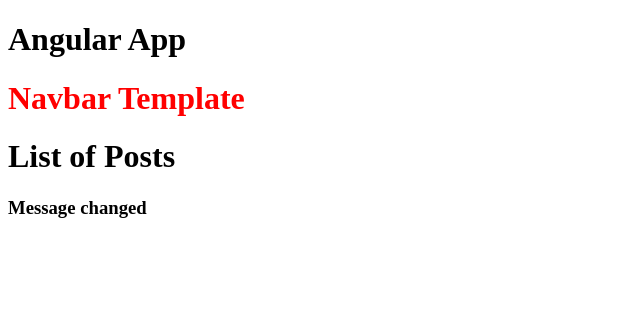
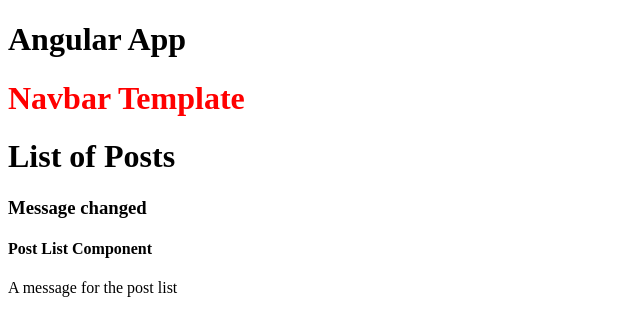
Before and after one commit to barbellfan/AngIntro, an Angular app: page / in a window 1280 px wide. Shown: the top 336 px of the page, without its empty margins (0-640 px from the left). Built offline with nearby package versions, Linux system fonts and the light colour scheme.

Commit message:
Task: add post list component, and add an input to it

```diff
--- a/src/app/app.module.ts
+++ b/src/app/app.module.ts
@@ -5,12 +5,14 @@
 import { AppComponent } from './app.component';
 import { NavbarComponent } from './navbar/navbar.component';
 import { PostComponent } from './post/post.component';
+import { PostListComponent } from './post-list/post-list.component';
 
 @NgModule({
   declarations: [
     AppComponent,
     NavbarComponent,
-    PostComponent
+    PostComponent,
+    PostListComponent
   ],
   imports: [
     BrowserModule,
--- /dev/null
+++ b/src/app/post-list/post-list.component.html
@@ -0,0 +1,2 @@
+<h4>Post List Component</h4>
+<p>{{ fromPost }}</p>
--- a/src/app/post/post.component.html
+++ b/src/app/post/post.component.html
@@ -1,3 +1,4 @@
 <h1>{{ title }}</h1>
 
 <h3>{{ fromParent }}</h3>
+<app-post-list [fromPost]='postMessage'></app-post-list>
--- a/src/app/post/post.component.ts
+++ b/src/app/post/post.component.ts
@@ -12,6 +12,8 @@
 
   @Input() fromParent:string = "";
 
+  postMessage: string = "A message for the post list";
+
   constructor() {}
 
   ngOnInit(): void {
```
Also changed, not shown: src/app/post-list/post-list.component.ts (added, +11 -0 lines), src/app/post-list/post-list.component.css (added), 1 other file (tests, documents, lock files or other folders).
